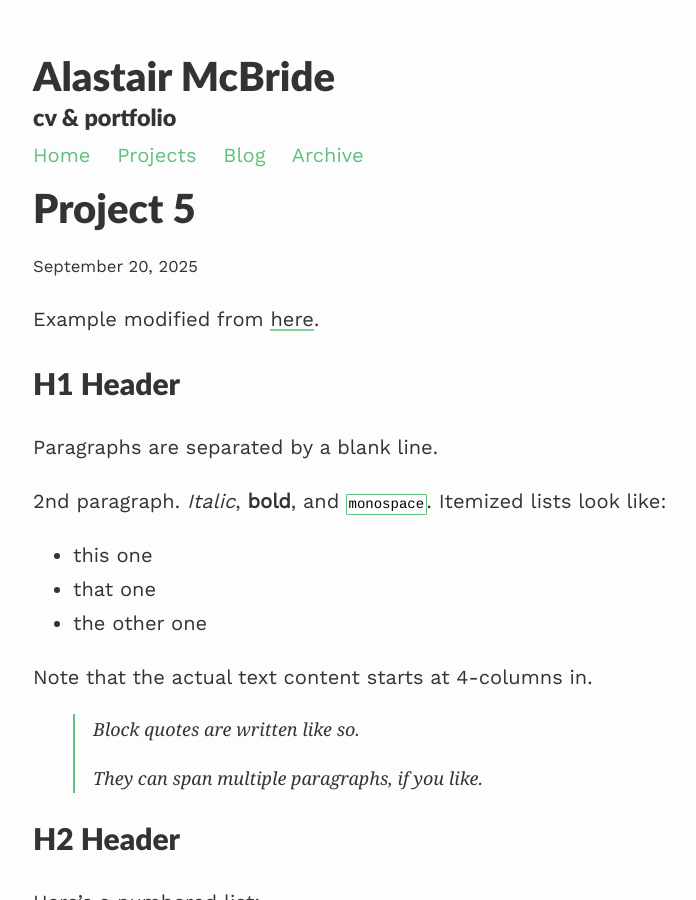
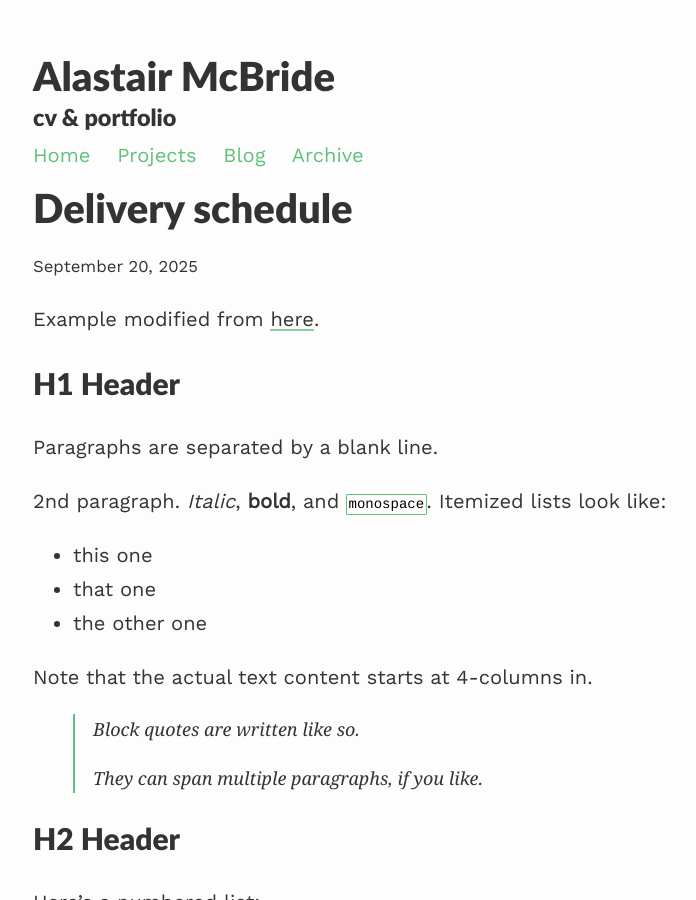
Before and after one commit to amcbhome/amcbhome.github.io, a Jekyll site: the page built from _projects/project5.md, in a window 1280 px wide and 900 px high. Shown: the whole window, without its empty margins (207-903 px from the left). Built offline with Jekyll 4.4.1, drawn with Linux system fonts in a browser that asks for light colours; formulas are drawn with MathJax 3.

Commit message:
Update project5.md

```diff
--- a/_projects/project5.md
+++ b/_projects/project5.md
@@ -1,10 +1,10 @@
 ---
 layout: post
-title: Project 5
-description: another project
+title: Delivery schedule
+description: Linear programming optimisation
 ---
 
-Example modified from [here](http://www.unexpected-vortices.com/sw/rippledoc/quick-markdown-example.html){:target="_blank"}.
+Example modified from [here](https://deliveryschedule-skfpan9wf82sws9jqspx6h.streamlit.app/){:target="_blank"}.
 
 H1 Header
 ============
```
